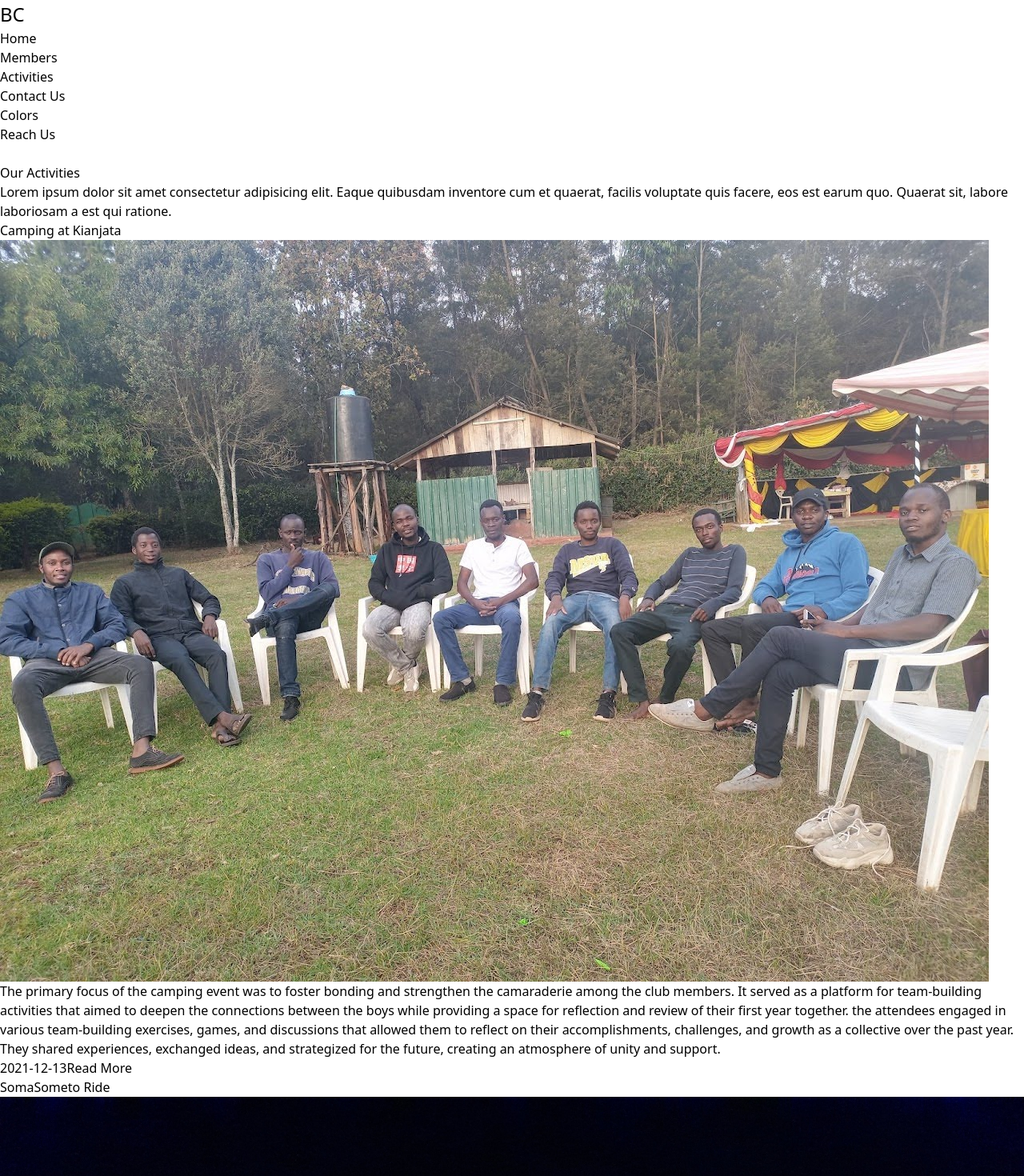
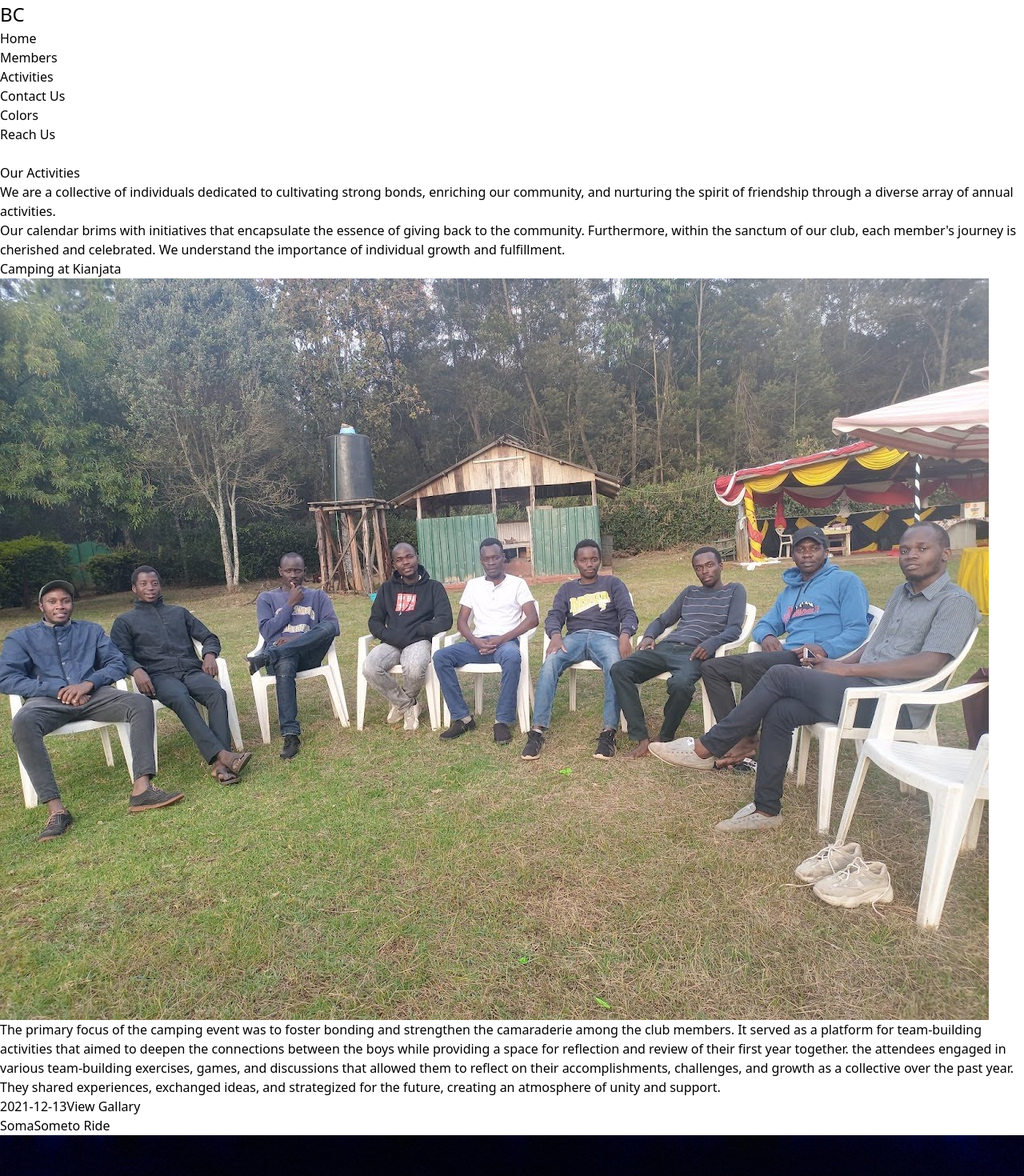
Before and after one commit to meyoh-23/10-BC--v, a React (Vite) app: page /activities in a window 1280 px wide. Shown: the top 1470 px of the page at 80% size. Built offline with nearby package versions, Linux system fonts and the light colour scheme; a web font is replaced by a local one.

Commit message:
review: additoinal Activities - more styling and modification on activity page

```diff
--- a/src/components/ActivityCard.jsx
+++ b/src/components/ActivityCard.jsx
@@ -2,7 +2,7 @@
 
 const ActivityCard = ({ title, date, descritpion, image }) => {
   return (
-    <article className="flex flex-col gap-3 shadow-2xl p-2">
+    <article className="flex flex-col gap-3 shadow-2xl p-2 rounded-b-lg">
         <h3 className="text-center font-raleway font-bold text-h3 text-primary">{title}</h3>
         <div className="p-3 flex flex-col  items-center md:flex-row justify-between gap-3 md:items-start">
             <img src={image} alt={title} className="md:max-w-[450px] h-auto rounded-md drop-shadow-xls"/>
@@ -14,7 +14,7 @@ const ActivityCard = ({ title, date, descritpion, image }) => {
         </div>
         <div className="max-w-sm mx-auto p-2 rounded-md shadow-lg z-10 flex flex-center justify-between items-end gap-4">
             <button className="text-white font-raleway font-bold text-p text-center  bg-bgButton p-2 rounded-md">{date}</button>
-            <button className="p-2 bg-bgButtonSecondary text-white rounded-md text-p text-center font-raleway font-bold">Read More</button>
+            <button className="p-2 bg-bgButtonSecondary text-white rounded-md text-p text-center font-raleway font-bold">View Gallary</button>
         </div>
     </article>
   )
--- a/src/pages/Activities.jsx
+++ b/src/pages/Activities.jsx
@@ -1,3 +1,4 @@
+/* eslint-disable react/no-unescaped-entities */
 import { activities } from "../assets/constants";
 import ActivityCard from "../components/ActivityCard";
 
@@ -6,8 +7,11 @@ const Activities = () => {
   return (
     <section className="mt-28 flex flex-col items-center gap-4 w-5/6 mx-auto mb-5">
       <h2 className="pt-10 text-center text-h2 font-raleway font-bold">Our Activities</h2>
-      <p className="text-p text-center font-Oswald font-medium max-w-md">
-        Lorem ipsum dolor sit amet consectetur adipisicing elit. Eaque quibusdam inventore cum et quaerat, facilis voluptate quis facere, eos est earum quo. Quaerat sit, labore laboriosam a est qui ratione.
+      <p className="text-p text-center font-Oswald font-medium max-w-lg">
+        We are a collective of individuals dedicated to cultivating strong bonds, enriching our community, and nurturing the spirit of friendship through a diverse array of annual activities.
+      </p>
+      <p className="text-p text-center font-Oswald font-medium max-w-lg">
+        Our calendar brims with initiatives that encapsulate the essence of giving back to the community. Furthermore, within the sanctum of our club, each member's journey is cherished and celebrated. We understand the importance of individual growth and fulfillment.
       </p>
       <div className="flex flex-col items-start gap-6">
         {
```
